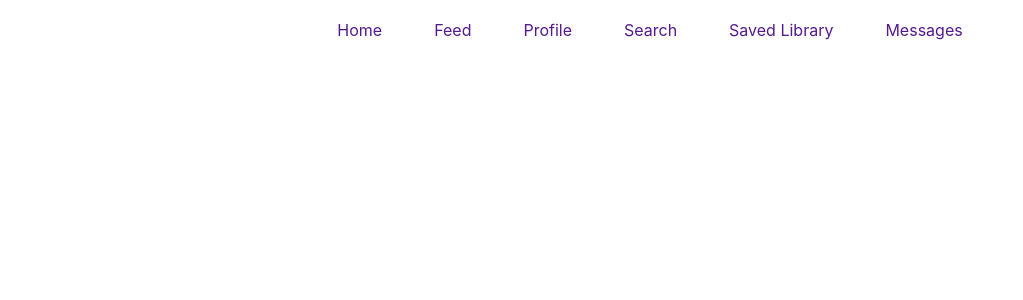
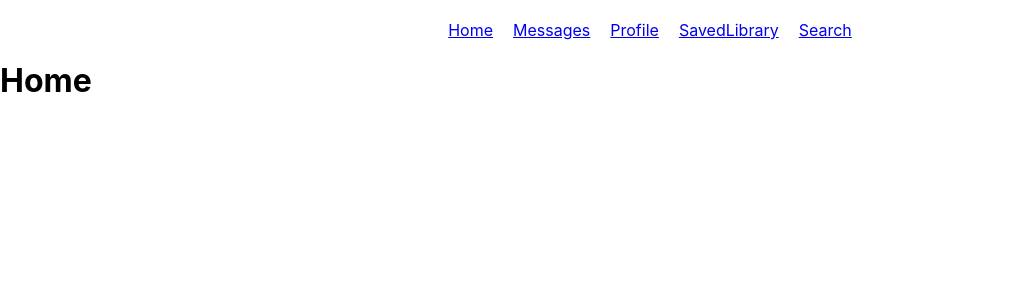
Before and after one commit to bbeizer/book-app, a React (Create React App) app in the folder client/: page /home in a window 1280 px wide. Shown: the top 300 px of the page, without its empty margins (0-1023 px from the left). Built offline with nearby package versions, Linux system fonts and the light colour scheme.

Commit message:
created navbar and some static pages on the frontend

```diff
--- a/client/package.json
+++ b/client/package.json
@@ -8,7 +8,9 @@
     "@testing-library/user-event": "^13.5.0",
     "react": "^18.2.0",
     "react-dom": "^18.2.0",
+    "react-router-dom": "^6.10.0",
     "react-scripts": "5.0.1",
+    "styled-components": "^5.3.9",
     "web-vitals": "^2.1.4"
   },
   "scripts": {
--- a/client/src/App.js
+++ b/client/src/App.js
@@ -1,12 +1,24 @@
 import './App.css';
-import NavBar from './Components/Navbar';
-import './Components/style.css'
-
+import './components/style.css';
+import { BrowserRouter as Router, Routes, Route } from "react-router-dom";
+import NavBar from "./components/Navbar"
+import Home from "./routes/Home"
+import Messages from "./routes/Messages"
+import Profile from "./routes/Profile"
+import SavedLibrary from "./routes/SavedLibrary"
+import Search from "./routes/Search"
 function App() {
   return (
-    <div>
+    <Router>
       <NavBar />
-    </div>
+      <Routes>
+        <Route path='/home' exact element={<Home />} />
+        <Route path='/messages' element={<Messages />} />
+        <Route path='/profile' element={<Profile />} />
+        <Route path='/savedlibrary' element={<SavedLibrary />} />
+        <Route path='/search' element={<Search />} />
+      </Routes>
+    </Router>
   );
 }
 
--- a/client/src/Components/Navbar.js
+++ b/client/src/Components/Navbar.js
@@ -1,17 +1,26 @@
-import React from "react";
-const NavBar = () => {
-    return (
-        <nav>
-            <ul>
-                <li><a href="">Home</a></li>
-                <li><a href="">Feed</a></li>
-                <li><a href="">Profile</a></li>
-                <li><a href="">Search</a></li>
-                <li><a href="">Saved Library</a></li>
-                <li><a href="">Messages</a></li>
-            </ul>
-        </nav>
-    )
+import React from 'react';
+import {  Link } from "react-router-dom";
+const NavBar= () =>{
+  return (
+  <nav>
+    <ul>
+        <li>
+            <Link to="/home">Home</Link>
+        </li>
+        <li>
+            <Link to="/messages">Messages</Link>
+        </li>
+        <li>
+            <Link to="/profile">Profile</Link>
+        </li>
+        <li>
+            <Link to="/savedlibrary">SavedLibrary</Link>
+        </li>
+        <li>
+            <Link to="/search">Search</Link>
+        </li>
+    </ul>
+  </nav>
+  );
 }
-
 export default NavBar;
--- a/client/src/Components/style.css
+++ b/client/src/Components/style.css
@@ -17,7 +17,7 @@ nav ul li {
     margin-right: 20px;
 }
 
-nav ul li a {
+nav ul li Link {
     text-decoration: none;
     font: 30px;
     padding: 0.3rem 1rem;
--- a/client/src/index.js
+++ b/client/src/index.js
@@ -7,7 +7,7 @@ import reportWebVitals from './reportWebVitals';
 const root = ReactDOM.createRoot(document.getElementById('root'));
 root.render(
   <React.StrictMode>
-    <App />
+      <App />
   </React.StrictMode>
 );
 
--- /dev/null
+++ b/client/src/routes/Home.js
@@ -0,0 +1,9 @@
+import React from 'react'
+
+const Home = () => {
+  return (
+    <h1>Home</h1>
+  )
+}
+
+export default Home
--- /dev/null
+++ b/client/src/routes/Messages.js
@@ -0,0 +1,9 @@
+import React from 'react'
+
+const Messages = () => {
+  return (
+    <h1>Messages</h1>
+  )
+}
+
+export default Messages
--- /dev/null
+++ b/client/src/routes/Profile.js
@@ -0,0 +1,9 @@
+import React from 'react'
+
+const Profile = () => {
+  return (
+    <h1>Profile</h1>
+  )
+}
+
+export default Profile
--- /dev/null
+++ b/client/src/routes/SavedLibrary.js
@@ -0,0 +1,9 @@
+import React from 'react'
+
+const SavedLibrary = () => {
+  return (
+    <h1>SavedLibrary</h1>
+  )
+}
+
+export default SavedLibrary
--- /dev/null
+++ b/client/src/routes/Search.js
@@ -0,0 +1,9 @@
+import React from 'react'
+
+const Search = () => {
+  return (
+    <h1>Search</h1>
+  )
+}
+
+export default Search
```
